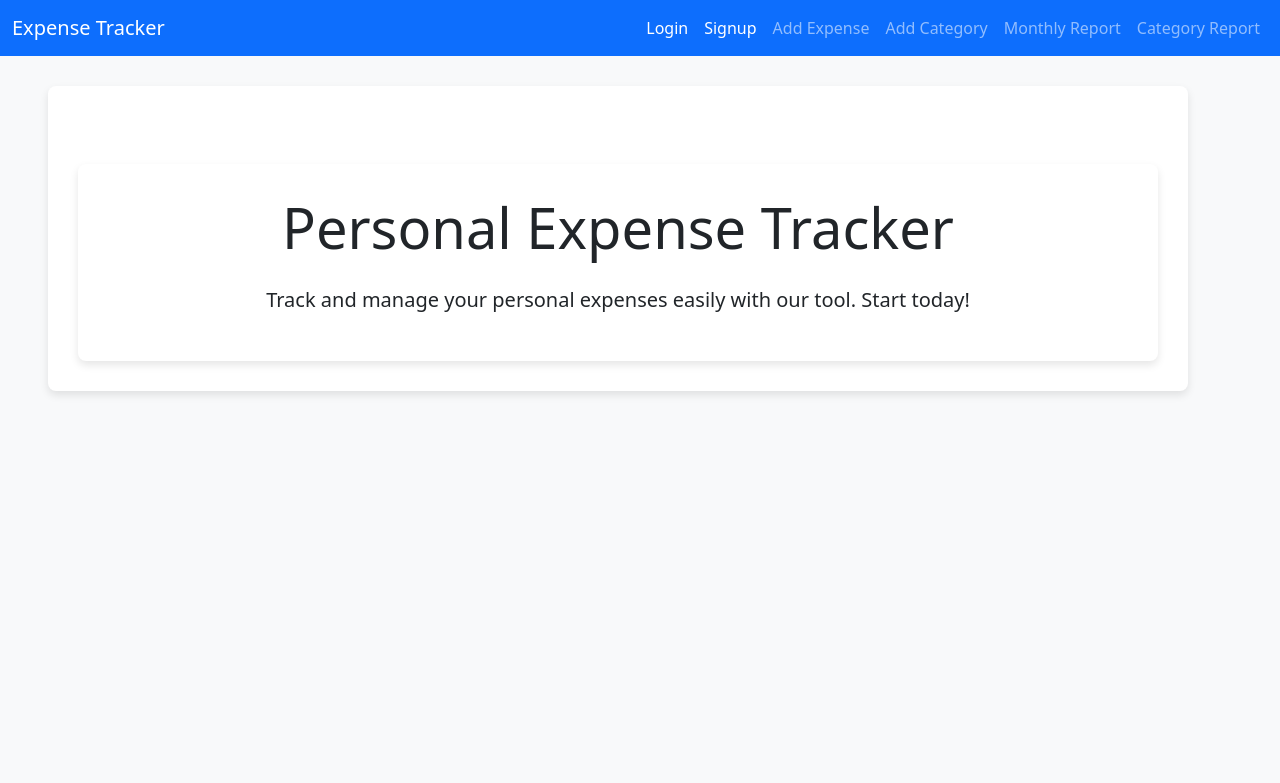
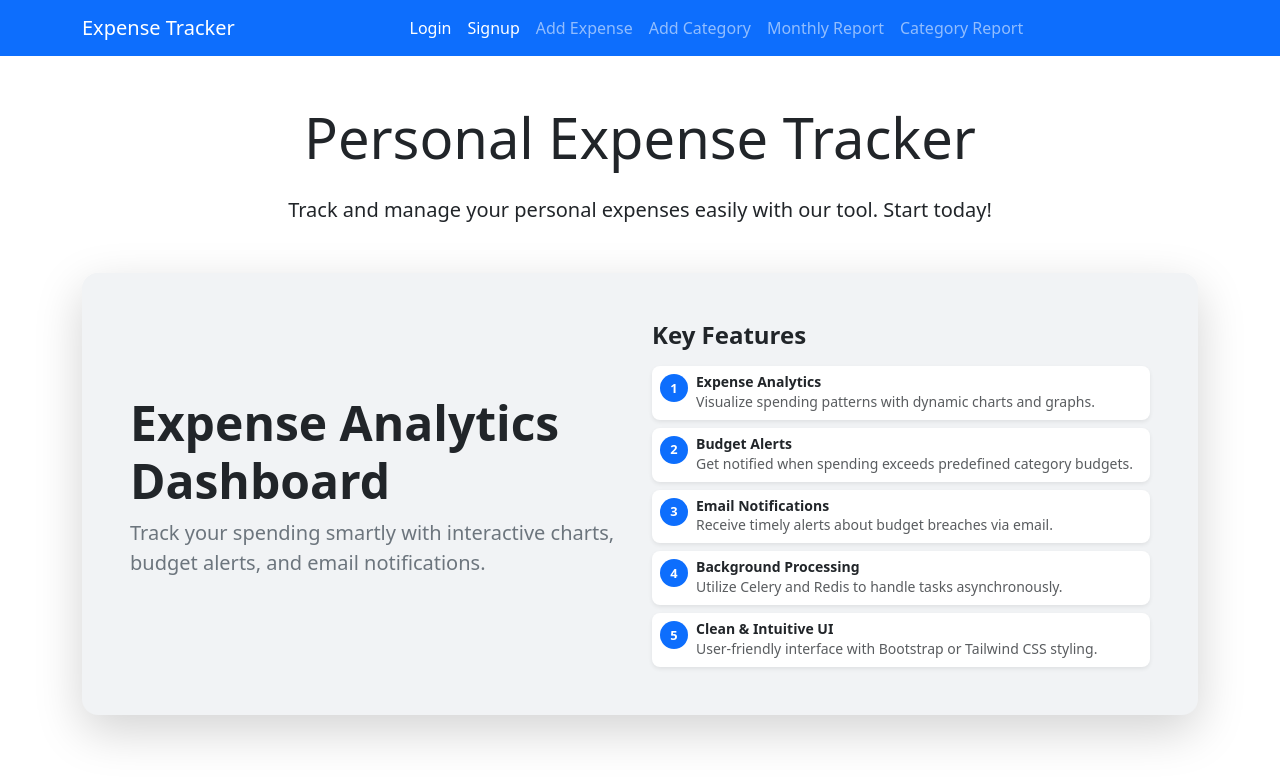
Before and after one commit to AsHkAn-Django/budget-expense-tracker-tutorial-django, a Django app: page / in a window 1280 px wide. Shown: the top 783 px of the page. Run offline with Django 5.2, Linux system fonts and the light colour scheme; parts of the project's set-up code (start-up, migrations or seed data) failed here and were passed over; some libraries are stand-ins or nearby versions.

Commit message:
add features to homepage

```diff
--- a/myApp/templates/base.html
+++ b/myApp/templates/base.html
@@ -2,75 +2,46 @@
 {% load django_bootstrap5 %}
 <html lang="en">
 <head>
-    <meta charset="UTF-8">
-    <meta name="viewport" content="width=device-width, initial-scale=1.0">
+    <meta charset="UTF-8" />
+    <meta name="viewport" content="width=device-width, initial-scale=1" />
     <title>Personal Expense Tracker</title>
     {% bootstrap_css %}
-    <style>
-        body {
-            background-color: #f8f9fa;
-        }
-        .navbar {
-            margin-bottom: 30px;
-        }
-        .container {
-            background-color: white;
-            padding: 30px;
-            border-radius: 8px;
-            box-shadow: 0 4px 8px rgba(0, 0, 0, 0.1);
-        }
-        .nav-link {
-            font-weight: 500;
-        }
-        .btn-primary {
-            font-weight: 500;
-        }
-    </style>
 </head>
 <body>
-    <!-- Navbar for Navigation -->
     <nav class="navbar navbar-expand-lg navbar-dark bg-primary">
-        <div class="container-fluid">
-            <a class="navbar-brand" href="#">Expense Tracker</a>
-            <button class="navbar-toggler" type="button" data-bs-toggle="collapse" data-bs-target="#navbarNav" aria-controls="navbarNav" aria-expanded="false" aria-label="Toggle navigation">
+        <div class="container">
+            <a class="navbar-brand mx-auto" href="#">Expense Tracker</a>
+
+            <button class="navbar-toggler" type="button" data-bs-toggle="collapse" data-bs-target="#navbarNav"
+                    aria-controls="navbarNav" aria-expanded="false" aria-label="Toggle navigation">
                 <span class="navbar-toggler-icon"></span>
             </button>
-            <div class="collapse navbar-collapse" id="navbarNav">
-                <ul class="navbar-nav ms-auto">
-                {% if user.is_authenticated %}
-                <li>
-                    <form action="{% url 'users:logout' %}" method="post">
-                        <button type="submit" class="nav-link px-2 text-white">Logout</button>
-                        {% csrf_token %}
-                    </form>
-                </li>
-                {% else %}
-                <li><a href="{% url 'users:login' %}" class="nav-link px-2 text-white">Login</a></li>
-                <li><a href="{% url 'users:signup' %}" class="nav-link px-2 text-white">Signup</a></li>
 
-                {% endif %}
+            <div class="collapse navbar-collapse justify-content-center" id="navbarNav">
+                <ul class="navbar-nav">
+                    {% if user.is_authenticated %}
                     <li class="nav-item">
-                        <a class="nav-link" href="{% url 'myApp:add_expense' %}">Add Expense</a>
+                        <form action="{% url 'users:logout' %}" method="post" class="d-inline">
+                            {% csrf_token %}
+                            <button type="submit" class="nav-link btn btn-link text-white px-2" style="text-decoration:none;">Logout</button>
+                        </form>
                     </li>
-                    <li class="nav-item">
-                        <a class="nav-link" href="{% url 'myApp:add_category' %}">Add Category</a>
-                    </li>
-                    <li class="nav-item">
-                        <a class="nav-link" href="{% url 'myApp:monthly_report' %}">Monthly Report</a>
-                    </li>
-                    <li class="nav-item">
-                        <a class="nav-link" href="{% url 'myApp:category_report' %}">Category Report</a>
-                    </li>
+                    {% else %}
+                    <li class="nav-item"><a href="{% url 'users:login' %}" class="nav-link px-2 text-white">Login</a></li>
+                    <li class="nav-item"><a href="{% url 'users:signup' %}" class="nav-link px-2 text-white">Signup</a></li>
+                    {% endif %}
+                    <li class="nav-item"><a class="nav-link px-2" href="{% url 'myApp:add_expense' %}">Add Expense</a></li>
+                    <li class="nav-item"><a class="nav-link px-2" href="{% url 'myApp:add_category' %}">Add Category</a></li>
+                    <li class="nav-item"><a class="nav-link px-2" href="{% url 'myApp:monthly_report' %}">Monthly Report</a></li>
+                    <li class="nav-item"><a class="nav-link px-2" href="{% url 'myApp:category_report' %}">Category Report</a></li>
                 </ul>
             </div>
         </div>
     </nav>
 
-    <!-- Main Content Area -->
-    <div class="container mx-5">
+    <div class="container">
         {% bootstrap_messages %}
         {% block content %}
-        <!-- Content will be injected here -->
         {% endblock content %}
     </div>
 
--- a/myApp/templates/myApp/index.html
+++ b/myApp/templates/myApp/index.html
@@ -5,4 +5,84 @@
     <h1 class="display-4 mb-4">Personal Expense Tracker</h1>
     <p class="lead">Track and manage your personal expenses easily with our tool. Start today!</p>
 </div>
+
+<div class="container p-5 my-5 rounded-4 shadow-lg" style="background-color: #f1f3f5;">
+  <div class="row align-items-center">
+
+    <div class="col-md-6 mb-4 mb-md-0">
+      <h1 class="display-5 fw-bold text-dark">Expense Analytics Dashboard</h1>
+      <p class="fs-5 text-secondary">
+        Track your spending smartly with interactive charts, budget alerts, and email notifications.
+      </p>
+    </div>
+
+    <div class="col-md-6">
+      <h4 class="fw-semibold mb-3 text-dark">Key Features</h4>
+      <div class="row g-2">
+
+        <div class="col-12">
+          <div class="p-2 bg-white rounded-3 shadow-sm d-flex align-items-start gap-2">
+            <span class="badge bg-primary rounded-pill small" style="min-width: 28px; height: 28px; font-size: 0.8rem; display: flex; align-items: center; justify-content: center;">
+              1
+            </span>
+            <div>
+              <h6 class="mb-0 fw-semibold text-dark small">Expense Analytics</h6>
+              <p class="mb-0 text-muted small">Visualize spending patterns with dynamic charts and graphs.</p>
+            </div>
+          </div>
+        </div>
+
+        <div class="col-12">
+          <div class="p-2 bg-white rounded-3 shadow-sm d-flex align-items-start gap-2">
+            <span class="badge bg-primary rounded-pill small" style="min-width: 28px; height: 28px; font-size: 0.8rem; display: flex; align-items: center; justify-content: center;">
+              2
+            </span>
+            <div>
+              <h6 class="mb-0 fw-semibold text-dark small">Budget Alerts</h6>
+              <p class="mb-0 text-muted small">Get notified when spending exceeds predefined category budgets.</p>
+            </div>
+          </div>
+        </div>
+
+        <div class="col-12">
+          <div class="p-2 bg-white rounded-3 shadow-sm d-flex align-items-start gap-2">
+            <span class="badge bg-primary rounded-pill small" style="min-width: 28px; height: 28px; font-size: 0.8rem; display: flex; align-items: center; justify-content: center;">
+              3
+            </span>
+            <div>
+              <h6 class="mb-0 fw-semibold text-dark small">Email Notifications</h6>
+              <p class="mb-0 text-muted small">Receive timely alerts about budget breaches via email.</p>
+            </div>
+          </div>
+        </div>
+
+        <div class="col-12">
+          <div class="p-2 bg-white rounded-3 shadow-sm d-flex align-items-start gap-2">
+            <span class="badge bg-primary rounded-pill small" style="min-width: 28px; height: 28px; font-size: 0.8rem; display: flex; align-items: center; justify-content: center;">
+              4
+            </span>
+            <div>
+              <h6 class="mb-0 fw-semibold text-dark small">Background Processing</h6>
+              <p class="mb-0 text-muted small">Utilize Celery and Redis to handle tasks asynchronously.</p>
+            </div>
+          </div>
+        </div>
+
+        <div class="col-12">
+          <div class="p-2 bg-white rounded-3 shadow-sm d-flex align-items-start gap-2">
+            <span class="badge bg-primary rounded-pill small" style="min-width: 28px; height: 28px; font-size: 0.8rem; display: flex; align-items: center; justify-content: center;">
+              5
+            </span>
+            <div>
+              <h6 class="mb-0 fw-semibold text-dark small">Clean & Intuitive UI</h6>
+              <p class="mb-0 text-muted small">User-friendly interface with Bootstrap or Tailwind CSS styling.</p>
+            </div>
+          </div>
+        </div>
+
+      </div>
+    </div>
+
+  </div>
+</div>
 {% endblock content %}
```
